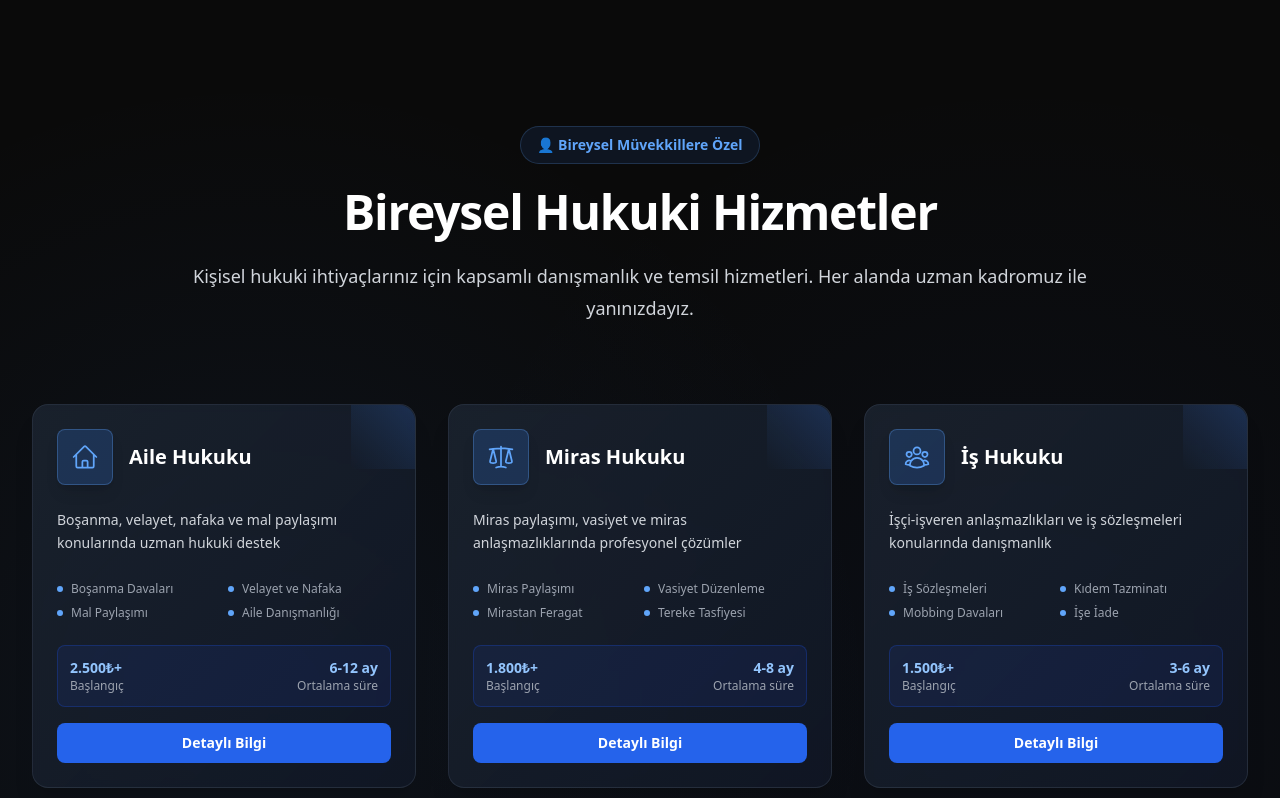
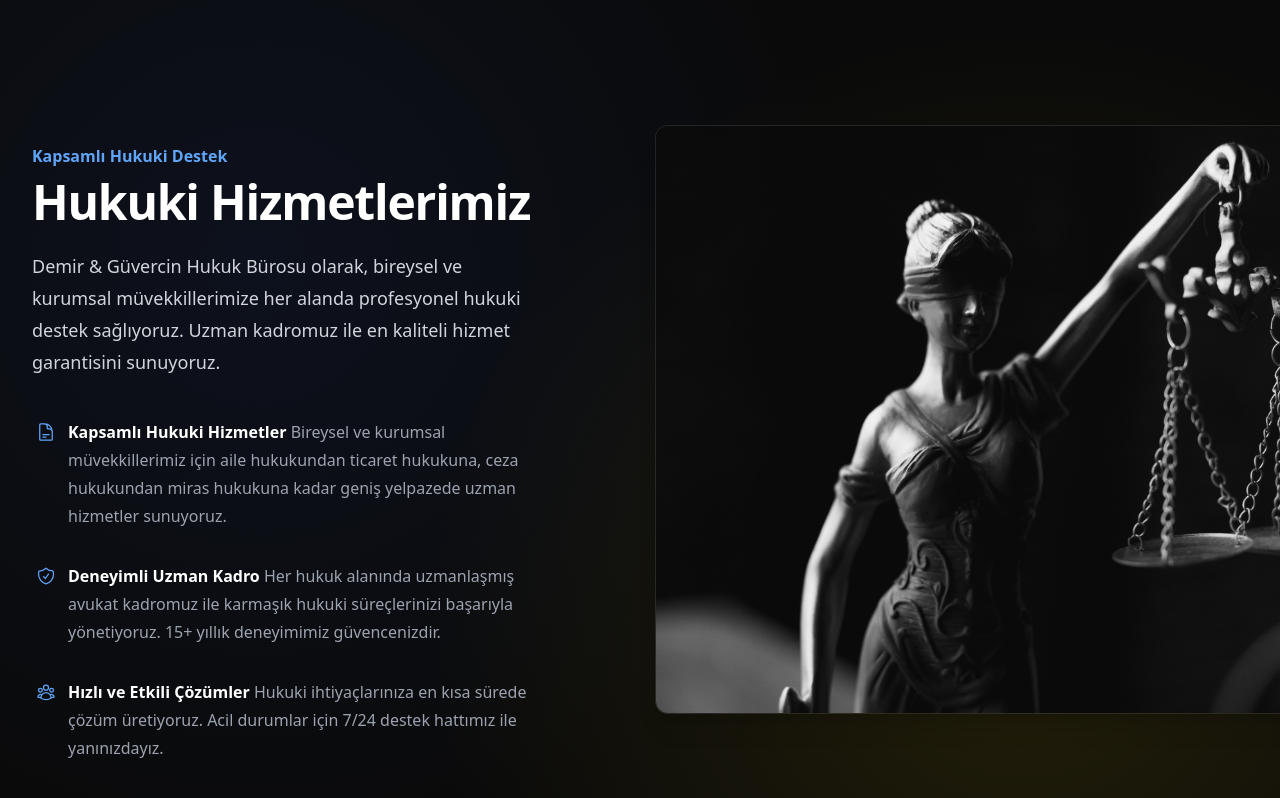
Before and after one commit to BurakYucelPY/Demir-ve-G-vercin-B-ro, a React (Vite) app: page /hizmetlerimiz in a window 1280 px wide. Shown: the part 362-1160 px from the top of the page. Built offline with nearby package versions, Linux system fonts and the light colour scheme.

Commit message:
add: ServicesIntroSection

```diff
--- /dev/null
+++ b/src/components/ServicesIntroSection.tsx
@@ -0,0 +1,89 @@
+import { DocumentTextIcon, ShieldCheckIcon, UserGroupIcon } from '@heroicons/react/24/outline'
+
+const features = [
+  {
+    name: 'Kapsamlı Hukuki Hizmetler',
+    description:
+      'Bireysel ve kurumsal müvekkillerimiz için aile hukukundan ticaret hukukuna, ceza hukukundan miras hukukuna kadar geniş yelpazede uzman hizmetler sunuyoruz.',
+    icon: DocumentTextIcon,
+  },
+  {
+    name: 'Deneyimli Uzman Kadro',
+    description: 'Her hukuk alanında uzmanlaşmış avukat kadromuz ile karmaşık hukuki süreçlerinizi başarıyla yönetiyoruz. 15+ yıllık deneyimimiz güvencenizdir.',
+    icon: ShieldCheckIcon,
+  },
+  {
+    name: 'Hızlı ve Etkili Çözümler',
+    description: 'Hukuki ihtiyaçlarınıza en kısa sürede çözüm üretiyoruz. Acil durumlar için 7/24 destek hattımız ile yanınızdayız.',
+    icon: UserGroupIcon,
+  },
+]
+
+export default function ServicesIntroSection() {
+
+  return (
+         <div
+       className={`overflow-hidden py-24 sm:py-32 relative`}
+       style={{
+         background: '#0a0a0a',
+         position: 'relative'
+       }}
+     >
+               {/* Professional background effect */}
+        <div
+          className="absolute inset-0"
+          style={{
+            background: 'radial-gradient(circle at 20% 30%, rgba(30,58,138,0.15) 0%, transparent 50%), radial-gradient(circle at 80% 70%, rgba(255,215,0,0.1) 0%, transparent 50%)'
+          }}
+        ></div>
+
+        {/* Elegant lines */}
+        <div className="absolute inset-0 overflow-hidden">
+          <div
+            className="absolute top-0 left-0 w-full h-px bg-gradient-to-r from-transparent via-yellow-400/30 to-transparent"
+          ></div>
+          <div
+            className="absolute bottom-0 right-0 w-full h-px bg-gradient-to-r from-transparent via-blue-400/20 to-transparent"
+          ></div>
+        </div>
+
+              <div className="mx-auto max-w-7xl px-6 lg:px-8 relative z-10">
+        <div className="mx-auto grid max-w-2xl grid-cols-1 gap-x-8 gap-y-16 sm:gap-y-20 lg:mx-0 lg:max-w-none lg:grid-cols-2">
+          <div className="scroll-animate lg:pt-4 lg:pr-8">
+            <div className="lg:max-w-lg">
+              <h2 className="scroll-animate delay-100 text-base/7 font-semibold text-blue-400">Kapsamlı Hukuki Destek</h2>
+              <p className="scroll-animate delay-200 mt-2 text-4xl font-semibold tracking-tight text-pretty text-white sm:text-5xl">
+                Hukuki Hizmetlerimiz
+              </p>
+              <p className="scroll-animate delay-300 mt-6 text-lg/8 text-gray-300">
+                Demir & Güvercin Hukuk Bürosu olarak, bireysel ve kurumsal müvekkillerimize her alanda profesyonel hukuki destek sağlıyoruz.
+                Uzman kadromuz ile en kaliteli hizmet garantisini sunuyoruz.
+              </p>
+              <dl className="mt-10 max-w-xl space-y-8 text-base/7 text-gray-400 lg:max-w-none">
+                {features.map((feature, index) => (
+                  <div
+                    key={feature.name}
+                    className={`scroll-animate delay-${400 + index * 100} relative pl-9`}
+                  >
+                    <dt className="inline font-semibold text-white">
+                      <feature.icon aria-hidden="true" className="absolute top-1 left-1 size-5 text-blue-400" />
+                      {feature.name}
+                    </dt>{' '}
+                    <dd className="inline">{feature.description}</dd>
+                  </div>
+                ))}
+              </dl>
+            </div>
+          </div>
+                     <img
+             alt="Hukuki Hizmetler"
+             src="/images/terazikadın.jpg"
+             width={880}
+             height={900}
+             className="scroll-animate delay-200 w-2xl max-w-none rounded-xl shadow-xl ring-1 ring-white/10 sm:w-228 md:-ml-4 lg:-ml-0"
+           />
+        </div>
+      </div>
+    </div>
+  )
+}
--- a/src/pages/Hizmetlerimiz.tsx
+++ b/src/pages/Hizmetlerimiz.tsx
@@ -1,4 +1,5 @@
 import RealHeader from '../components/RealHeader'
+import ServicesIntroSection from '../components/ServicesIntroSection'
 import IndividualLegalServices from '../components/IndividualLegalServices'
 import CorporateLegalServices from '../components/CorporateLegalServices'
 import LitigationServices from '../components/LitigationServices'
@@ -48,6 +49,7 @@
           title="Hizmetlerimiz"
           description="Bireysel ve kurumsal müvekkillere, tüm hukuki süreçlerde profesyonel destek sağlıyoruz."
         />
+        <ServicesIntroSection />
         <IndividualLegalServices />
         <CorporateLegalServices />
         <LitigationServices />
```
